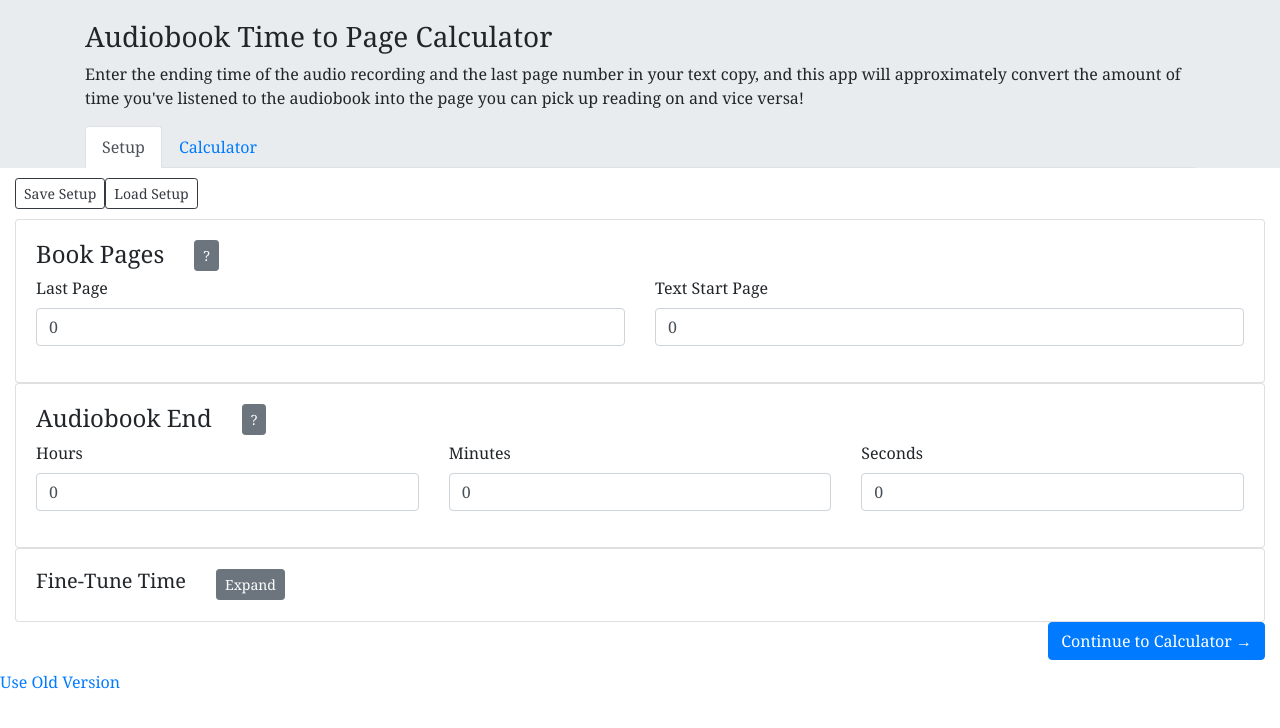
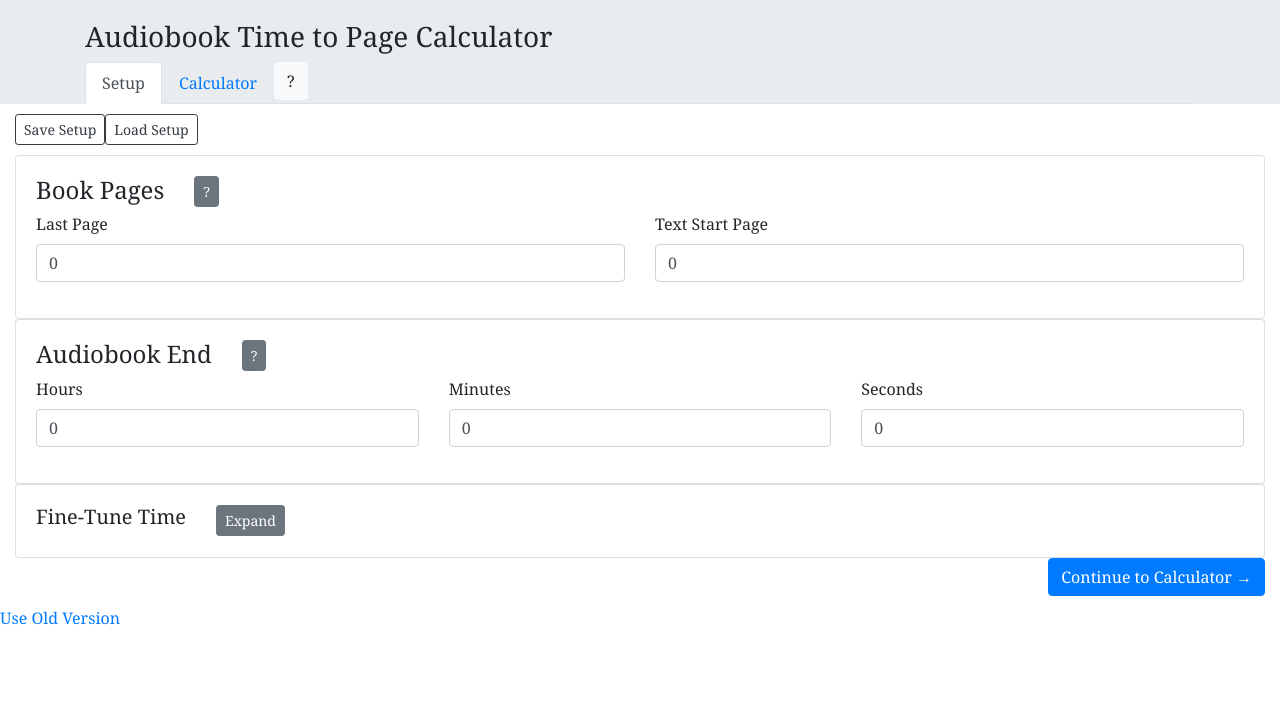
Before and after one commit to Alamantus/time-to-page, a React (Vite) app: page / in a window 1280 px wide. Shown: the top 728 px of the page. Built offline with nearby package versions, Linux system fonts and the light colour scheme.

Commit message:
Be a shill

```diff
--- a/package.json
+++ b/package.json
@@ -7,7 +7,8 @@
   "author": "Robbie Antenesse <dev@alamantus.com>",
   "license": "MIT",
   "scripts": {
-    "dev": "parcel index.html --no-hmr"
+    "dev": "parcel index.html --out-dir dev --no-hmr",
+    "build": "parcel build index.html --no-source-maps --experimental-scope-hoisting"
   },
   "dependencies": {
     "bootstrap": "^4.4.1",
--- a/src/App.js
+++ b/src/App.js
@@ -9,27 +9,20 @@ class App extends React.Component {
     super(props);
 
     this.state = {
+      showAppHelp: false,
       showSetup: true,
     };
-
-    this.showSetup = this.showSetup.bind(this);
-    this.hideSetup = this.hideSetup.bind(this);
-  }
-
-  showSetup () {
-    this.setState({ showSetup: true });
-  }
-
-  hideSetup () {
-    this.setState({ showSetup: false });
   }
 
   render () {
     return <main>
       <Header
+        appHelpIsShown={this.state.showAppHelp}
+        showAppHelp={() => this.setState({ showAppHelp: true })}
+        hideAppHelp={() => this.setState({ showAppHelp: false })}
         setupIsShown={this.state.showSetup}
-        showSetup={this.showSetup}
-        hideSetup={this.hideSetup}
+        showSetup={() => this.setState({ showSetup: true })}
+        hideSetup={() => this.setState({ showSetup: false })}
       />
       {
         this.state.showSetup === true
--- a/src/components/Header.js
+++ b/src/components/Header.js
@@ -1,5 +1,6 @@
 import React from 'react';
 import PropTypes from 'prop-types';
+import Modal from './Modal';
 
 const jumbotronStyles = {
   paddingTop: '20px',
@@ -11,11 +12,6 @@ const Header = (props) => {
   return <header className="jumbotron jumbotron-fluid" style={jumbotronStyles}>
     <div className="container">
       <h1 className="h3">Audiobook Time to Page Calculator</h1>
-      <p>
-        Enter the ending time of the audio recording and the last page number in your text copy,
-        and this app will approximately convert the amount of time you've listened to the audiobook
-        into the page you can pick up reading on and vice versa!
-      </p>
       <nav>
         <ul className="nav nav-tabs">
           <li className="nav-item">
@@ -30,13 +26,55 @@ const Header = (props) => {
               Calculator
             </a>
           </li>
+          <li className="nav-item">
+            <a href="#" className="btn btn-light" aria-label="Show App Information" title="Show App Information"
+              onClick={props.showAppHelp}>
+              ?
+            </a>
+          </li>
         </ul>
       </nav>
     </div>
+    {props.appHelpIsShown && (
+      <Modal title="App Information" hide={props.hideAppHelp} scrollingBody>
+        <p>
+          Enter the ending time of the audio recording and the last page number in your text copy on the
+          Setup tab, and this app will approximately convert the amount of time you've listened to the
+          audiobook into the page you can pick up reading on and vice versa on the Calculator page!
+        </p>
+        <p>
+          You can save the numbers you've entered on the Setup page for later use under a unique name
+          so you can pull it up again later without having to type it in each time using the "Save Setup"
+          and "Load Setup" buttons at the top of the Setup tab.
+        </p>
+        <p>
+          Click the Question Mark (?) buttons next to each field header to get more information about what
+          is expected in that field.
+        </p>
+        <hr />
+        <p>
+          Finally, this version of the Time-to-Page calculator was written in React+Redux using Bootstrap 4
+          to style it simply to show that I know how to use it. Because this rewrite was so unnecessary,
+          I decided to add some extra features to try to make up for the fact that the app went from about
+          13KB in size to over 400KB in size... But hey, that's modern web development, for you! All in all,
+          that's still actually a lot smaller than I expected.
+        </p>
+        <p>
+          Anyway, I hope you enjoy, and I hope that this tool is useful to you in some way! If you feel
+          generous, I would be eternally grateful if you would be willing to donate to my continued open-source
+          development exploits through <a href="https://www.buymeacoffee.com/robbieantenesse" target="_blank" rel="noopener">BuyMeACoffee</a> or <a href="https://liberapay.com/robbieantenesse" target="_blank" rel="noopener">LiberaPay</a>!
+          If you're interested in my other work, check out my <a href="https://github.com/Alamantus" target="_blank" rel="noopener">GitHub profile</a>,
+          where I put most of my work.
+        </p>
+      </Modal>
+    )}
   </header>;
 }
 
 Header.propTypes = {
+  appHelpIsShown: PropTypes.bool.isRequired,
+  showAppHelp: PropTypes.func.isRequired,
+  hideAppHelp: PropTypes.func.isRequired,
   setupIsShown: PropTypes.bool.isRequired,
   showSetup: PropTypes.func.isRequired,
   hideSetup: PropTypes.func.isRequired,
--- a/src/components/Modal.js
+++ b/src/components/Modal.js
@@ -7,7 +7,7 @@ const Modal = (props) => {
     role="dialog" aria-labelledby="helpModalLabel"
   >
     <div className="modal-backdrop" style={{ backgroundColor: 'rgba(0, 0, 0, 0.5)' }} onClick={props.hide} />
-    <div className="modal-dialog" style={{ zIndex: 1050 }} role="document">
+    <div className={'modal-dialog' + (props.scrollingBody ? ' modal-dialog-scrollable' : '')} style={{ zIndex: 1050 }} role="document">
       <div className="modal-content">
         <div className="modal-header">
           <h5 className="modal-title" id="helpModalLabel">{props.title}</h5>
```
Also changed, not shown: 1 other file (tests, documents, lock files or other folders).
